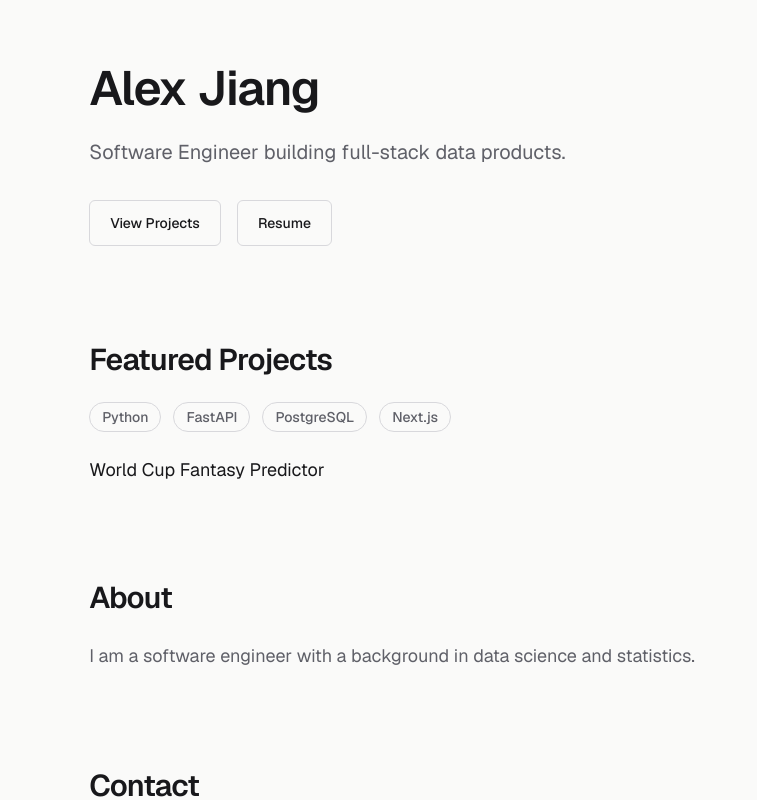
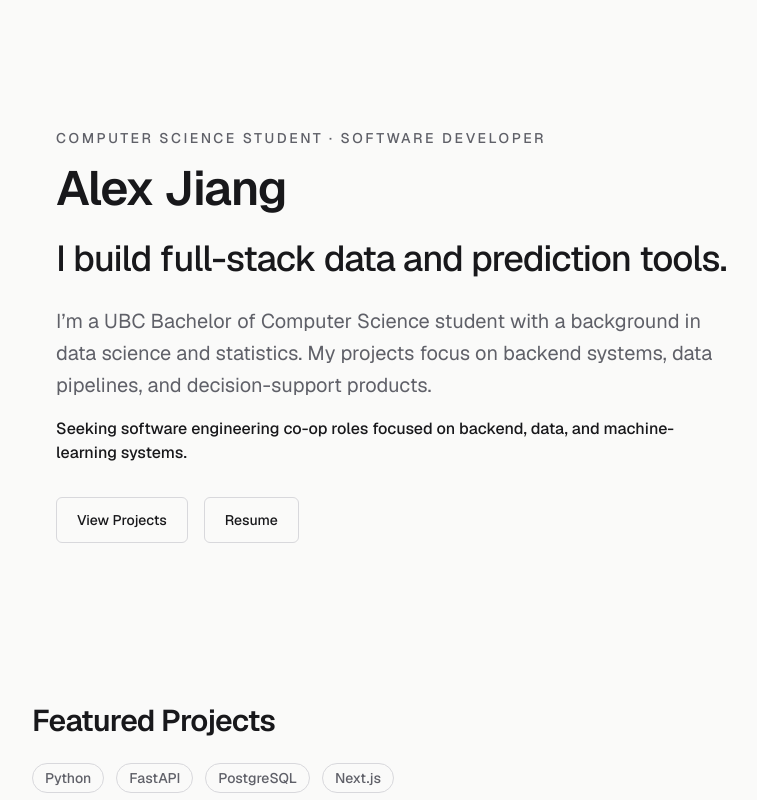
Before and after one commit to AlexJiang36/alex-portfolio, a Next.js app: page / in a window 1280 px wide. Shown: the top 800 px of the page, without its empty margins (248-1005 px from the left). Built offline with nearby package versions, Linux system fonts and the light colour scheme.

Commit message:
Day3: define recruiter-focused hero content

```diff
--- a/app/page.tsx
+++ b/app/page.tsx
@@ -1,28 +1,17 @@
 import Container from "@/components/layout/Container";
 import SectionHeading from "@/components/ui/SectionHeading";
-import Button from "@/components/ui/Button";
 import ProjectTag from "@/components/ui/ProjectTag";
+import Hero from "@/components/home/Hero";
 export default function Home() {
   return (
     <Container>
-      <section className="mb-24">
-        <h1 className="text-5xl font-semibold tracking-tight">
-          Alex Jiang
-        </h1>
+      <Container>
+        <Hero />
 
-        <p className="mt-6 max-w-2xl text-xl leading-8 text-muted">
-          Software Engineer building full-stack data products.
-        </p>
-            <div className="mt-8 flex flex-wrap gap-4">
-                <Button href="#projects">
-                    View Projects
-                </Button>
 
-                <Button href="#">Resume</Button>
-            </div>
-      </section>
+      </Container>
 
-      <section className="mb-24">
+      <section id="projects" className="mb-24 scroll-mt-8">
         <SectionHeading>Featured Projects</SectionHeading>
         <div className="mt-6 flex gap-3">
             <ProjectTag>Python</ProjectTag>
--- /dev/null
+++ b/components/home/Hero.tsx
@@ -0,0 +1,33 @@
+import Button from "@/components/ui/Button";
+import { profile } from "@/data/profile";
+
+export default function Hero() {
+  return (
+    <section className="mb-24">
+      <p className="text-sm font-medium uppercase tracking-[0.18em] text-muted">
+        {profile.role}
+    </p>
+
+        <h1 className="mt-4 text-4xl font-semibold tracking-tight sm:text-5xl">
+        {profile.name}
+        </h1>
+
+        <h2 className="mt-6 max-w-3xl text-3xl font-medium leading-tight tracking-tight sm:text-4xl">
+        {profile.headline}
+        </h2>
+
+        <p className="mt-6 max-w-2xl text-xl leading-8 text-muted">
+        {profile.summary}
+        </p>
+
+        <p className="mt-4 max-w-2xl text-base font-medium text-foreground">
+        {profile.target}
+        </p>
+
+      <div className="mt-8 flex flex-wrap gap-4">
+        <Button href="#projects">View Projects</Button>
+        <Button href="/resume.pdf">Resume</Button>
+      </div>
+    </section>
+  );
+}
--- /dev/null
+++ b/data/profile.ts
@@ -0,0 +1,9 @@
+export const profile = {
+  name: "Alex Jiang",
+  role: "Computer Science Student · Software Developer",
+  headline: "I build full-stack data and prediction tools.",
+  summary:
+    "I’m a UBC Bachelor of Computer Science student with a background in data science and statistics. My projects focus on backend systems, data pipelines, and decision-support products.",
+  target:
+    "Seeking software engineering co-op roles focused on backend, data, and machine-learning systems.",
+} as const;
```
